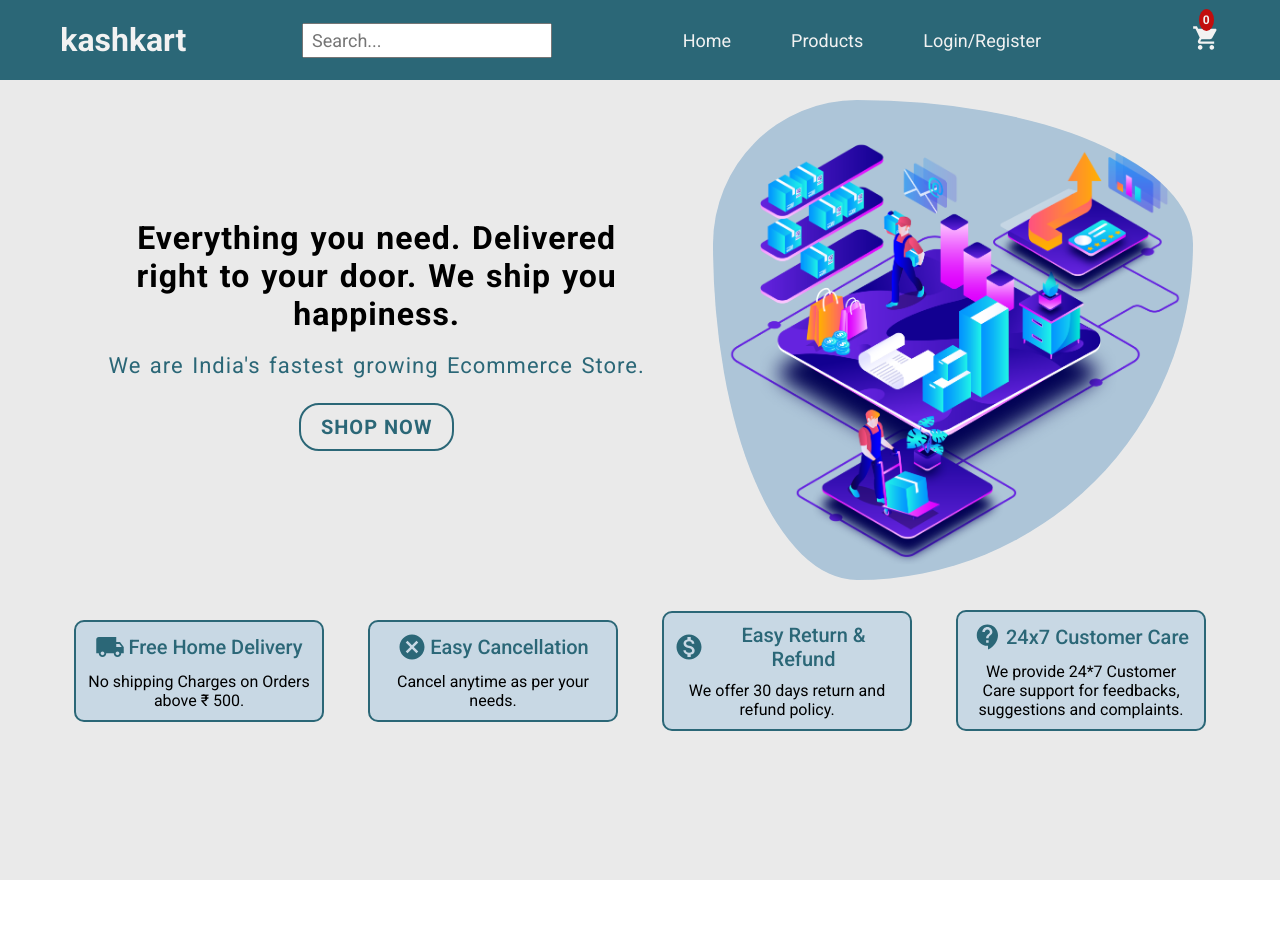
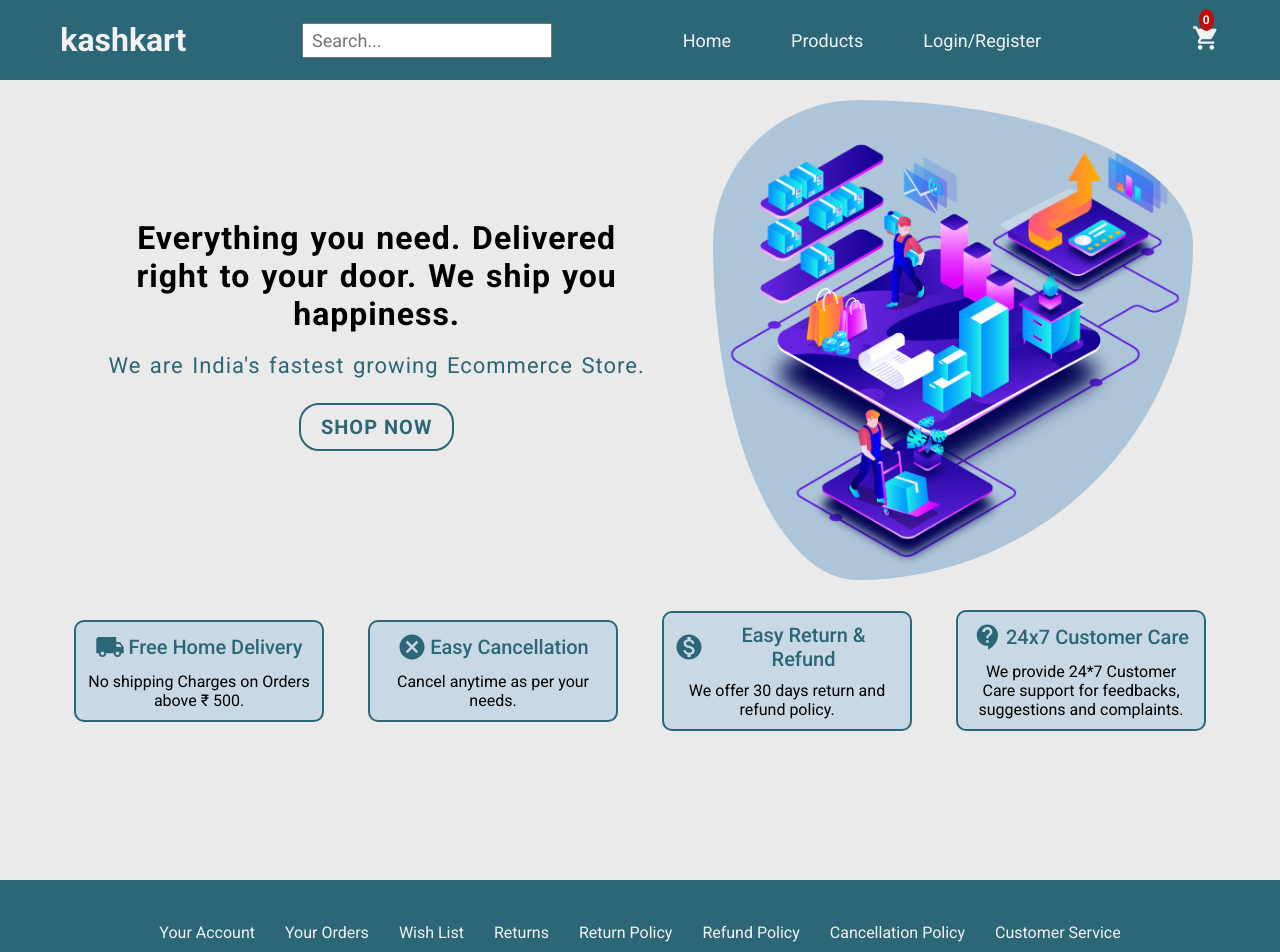
Before and after one commit to iamhiman/kashkart, a React (Create React App) app: page /#/ in a window 1280 px wide. Shown: the top 952 px of the page. Before the commit the page ends 880 px from the top, so only its background shows below. Built offline with nearby package versions, Linux system fonts and the light colour scheme.

Commit message:
Add Footer Component

```diff
--- a/src/App.js
+++ b/src/App.js
@@ -2,6 +2,7 @@
 import Header from "./components/Header";
 import { Switch, Route } from "react-router-dom";
 import Home from "./components/Home";
+import Footer from "./components/Footer";
 
 function App() {
   return (
@@ -12,6 +13,7 @@
         <Route exact path="/" component={Home} />
 
       </Switch>
+      <Footer />
     </>
   );
 }
--- /dev/null
+++ b/src/components/Footer.js
@@ -0,0 +1,20 @@
+import React from 'react'
+import { Link } from "react-router-dom";
+
+export default function Footer() {
+
+    return (
+        <footer>
+            <div className="footer-links">
+                <Link to="/">Your Account</Link>
+                <Link to="/">Your Orders</Link>
+                <Link to="/">Wish List</Link>
+                <Link to="/">Returns</Link>
+                <Link to="/">Return Policy</Link>
+                <Link to="/">Refund Policy</Link>
+                <Link to="/">Cancellation Policy</Link>
+                <Link to="/">Customer Service</Link>
+            </div>
+        </footer>
+    )
+}
--- /dev/null
+++ b/src/scss/_footer.scss
@@ -0,0 +1,17 @@
+footer {
+    @include flexCenter(column, space-evenly);
+    background-color: $primary-color;
+    color: $secondary-color;
+    height: 120px;
+
+    .footer-links {
+        @include flexCenter(row, space-evenly);
+        flex-wrap: wrap;
+        max-width: 1200px;
+        margin: 0 auto 15px auto;
+
+        a {
+            padding: 10px 15px 10px 15px;
+        }
+    }
+}
--- a/src/scss/main.scss
+++ b/src/scss/main.scss
@@ -1,3 +1,4 @@
 @import "./global";
 @import "./header";
 @import "./home";
+@import "./footer";
```
Also changed, not shown: src/dist/css/main.css, 1 other file (tests, documents, lock files or other folders).
